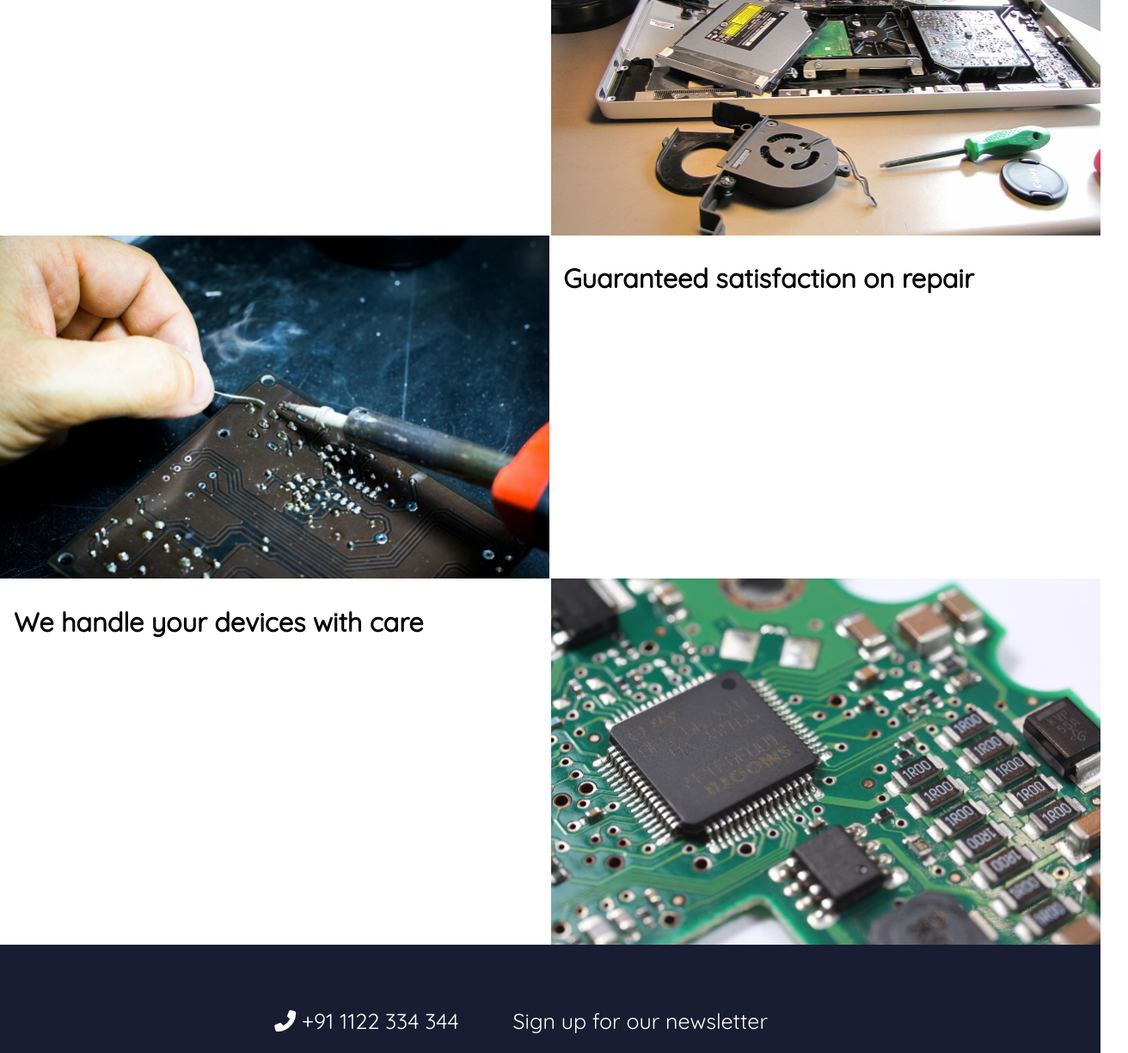
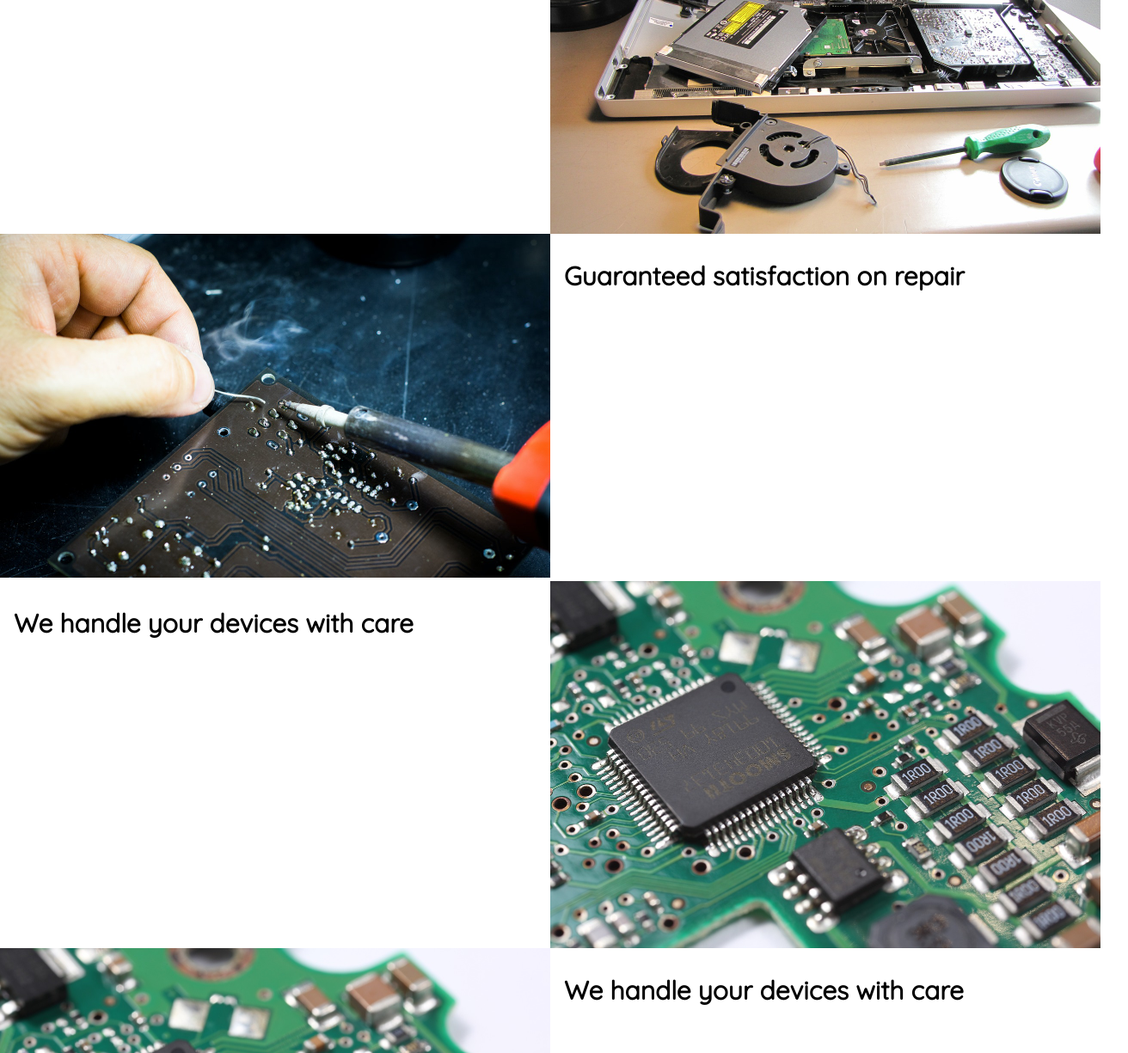
Before and after one commit to palparch/pwp, a website: page index.html in a window 1280 px wide. Shown: the part 604-1829 px from the top of the page at 86% size, 1312 px wide, since content can reach past the window. Drawn offline with nearby package versions, Linux system fonts and the light colour scheme.

Commit message:
responsive layout

```diff
--- a/index.html
+++ b/index.html
@@ -20,32 +20,52 @@
 		</div>
 	</header>
 	<section class="features">
+
 		<div>
+			<div class="image">
+				<img src="images/imac-geea53534e_1280.jpg">
+			</div>
 			<div class="text">
 				<h3>We handle your devices with care</h3>
 			</div>
+		</div>
+
+		<div>
 			<div class="image">
-				<img src="images/imac-geea53534e_1280.jpg">
+				<img src="images/pexels-blaz-erzetic-2628105.jpg">
 			</div>
-		</div>
-		<!-- <hr> -->
-		<div>
 			<div class="text">
 				<h3>Guaranteed satisfaction on repair</h3>
 			</div>
+		</div>
+
+		<div>
 			<div class="image">
-				<img src="images/pexels-blaz-erzetic-2628105.jpg">
+				<img src="images/mother-board-gaf20e282c_1280.jpg">
 			</div>
-		</div>
-		<!-- <hr> -->
-		<div>
 			<div class="text">
 				<h3>We handle your devices with care</h3>
 			</div>
+		</div>
+
+		<div>
 			<div class="image">
 				<img src="images/mother-board-gaf20e282c_1280.jpg">
 			</div>
+			<div class="text">
+				<h3>We handle your devices with care</h3>
+			</div>
 		</div>
+
+		<div>
+			<div class="image">
+				<img src="images/mother-board-gaf20e282c_1280.jpg">
+			</div>
+			<div class="text">
+				<h3>We handle your devices with care</h3>
+			</div>
+		</div>
+
 	</section>
 	<footer>
 		<div>
--- a/styles.scss
+++ b/styles.scss
@@ -44,7 +44,6 @@ header {
 
 nav {
 	padding: 1rem;
-	background-color: #000;
 	background-color: $transp-black;
 	backdrop-filter: blur(5px);
 	-webkit-backdrop-filter: blur(5px);
@@ -53,14 +52,24 @@ nav {
 		padding: 0.5rem 1rem;
 		color: #fff;
 		text-decoration: none;
-		font-size: calc(1em + 0.2vw);
+		font-size: 1.1em;
 	}
 }
 
 .features {
 	div {
-		display: flex;
-		font-size: calc(1em + 0.4vw);
+		display: inline-grid;
+		width: 100%;
+		grid-template-columns: repeat(auto-fit, minmax(16rem, 3fr));
+		font-size: 2vw;
+
+		@media (min-width: 32em) {
+			&:nth-child(odd) {
+				.image {
+					order: 2;
+				}
+			}
+		}
 	}
 
 	.text {
@@ -69,7 +78,7 @@ nav {
 	}
 
 	.image {
-		width: 105%;
+		width: 100%;
 		display: block;
 	}
 }
@@ -153,10 +162,9 @@ img {
 	.features {
 		font-size: 0.8em;
 	}
+
+	// div:nth-child(even) .text {
+	// 	display: flex;
+	// 	order: 1;
+	// }
 }
-
-@media (min-width: 35em) {
-	div:nth-child(even) .text {
-		order: 1;
-	}
-}
```
Also changed, not shown: styles.css.
